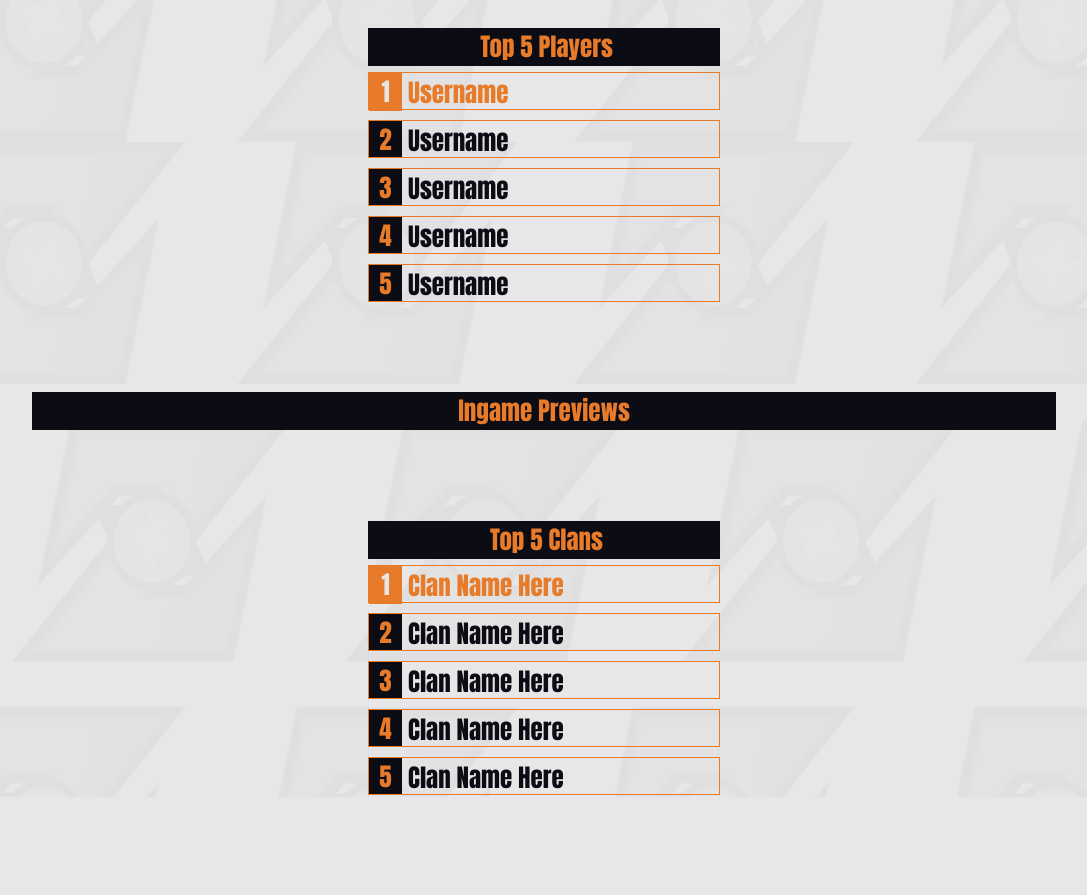
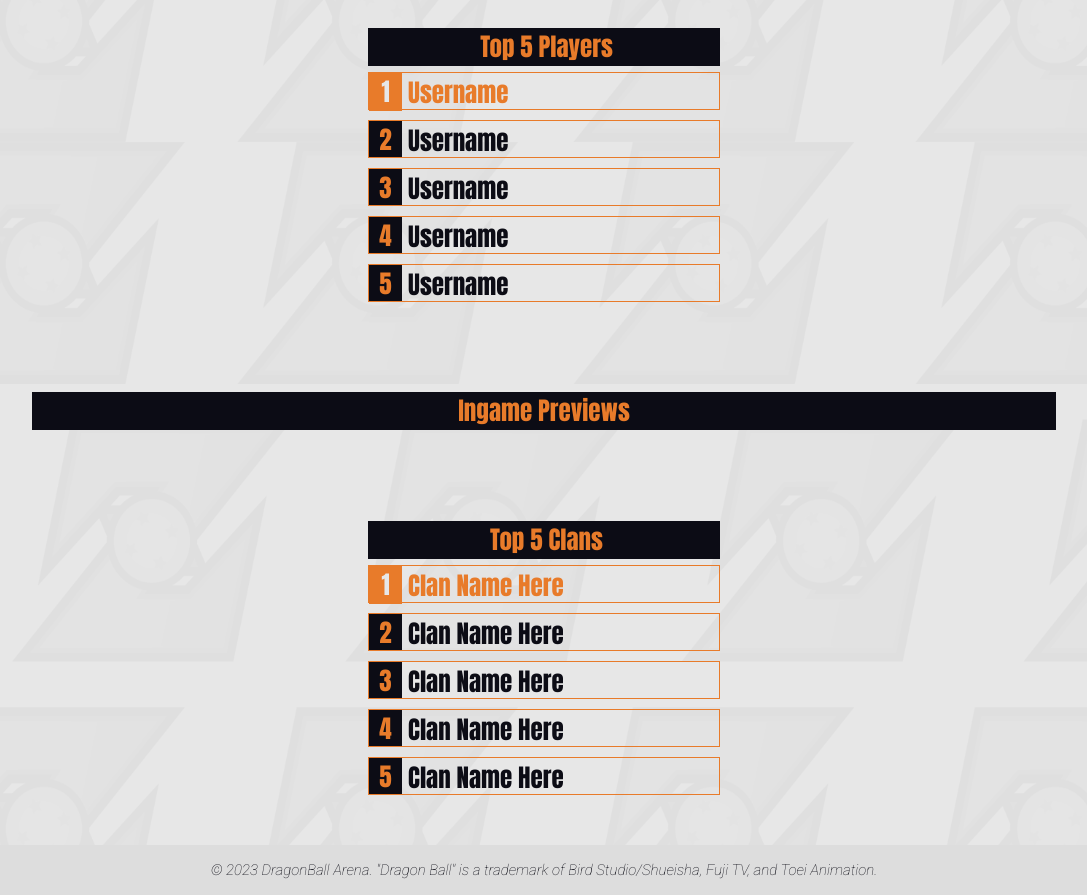
Before and after one commit to EmpressClover/Dragonball-Arena-Site, a plain HTML site: page index.html in a window 1280 px wide. Shown: the part 1258-2153 px from the top of the page, without its empty margins (96-1183 px from the left). Before the commit the page ends 2055 px from the top, so only its background shows below. Drawn offline with nearby package versions, Linux system fonts and the light colour scheme.

Commit message:
Footer Addition

```diff
--- a/index.css
+++ b/index.css
@@ -502,3 +502,16 @@ margin-left: 20px;
   max-width: 1024px;
   width: 100%;
 }
+
+footer {
+  background-color: #dddddd;
+  color: #0c0c15;
+  font-family: 'Roboto', 'sans-serif';
+  font-style: italic;
+  font-weight: 100;
+  text-align: center;
+  padding: 1px;
+  position: relative;
+  margin-top: 50px;
+  font-size: 15px;
+}
--- a/index.html
+++ b/index.html
@@ -7,6 +7,7 @@
 <link href="https://fonts.googleapis.com/css2?family=Anton&display=swap" rel="stylesheet">
 <link href="https://fonts.googleapis.com/css2?family=Roboto:wght@900&display=swap" rel="stylesheet">
 <link href="https://fonts.googleapis.com/css2?family=Roboto:wght@100&display=swap" rel="stylesheet">
+<link href="https://fonts.googleapis.com/css2?family=Roboto:ital,wght@1,100&display=swap" rel="stylesheet">
     <meta name="viewport" content="width=device-width, initial-scale=1.0">
     <title>Dragonball Arena Home</title>
     <link rel="stylesheet" href="index.css">
@@ -177,14 +178,14 @@
 
     </div>
 
+  </div>
+
 </div>
 
 
-
-
-
-</div>
-
+<footer>
+  <p>© 2023 DragonBall Arena. "Dragon Ball" is a trademark of Bird Studio/Shueisha, Fuji TV, and Toei Animation.</p>
+</footer>
 
 
 </body>
```
